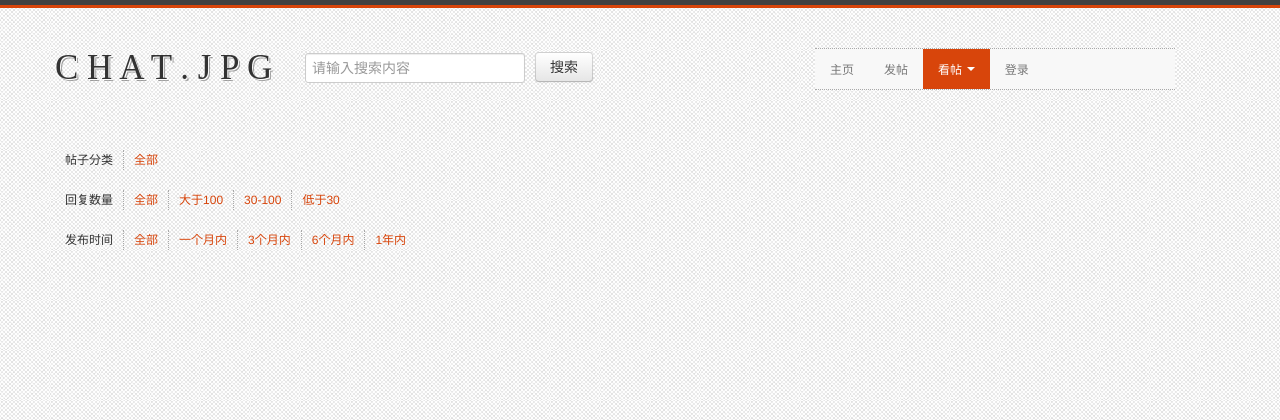
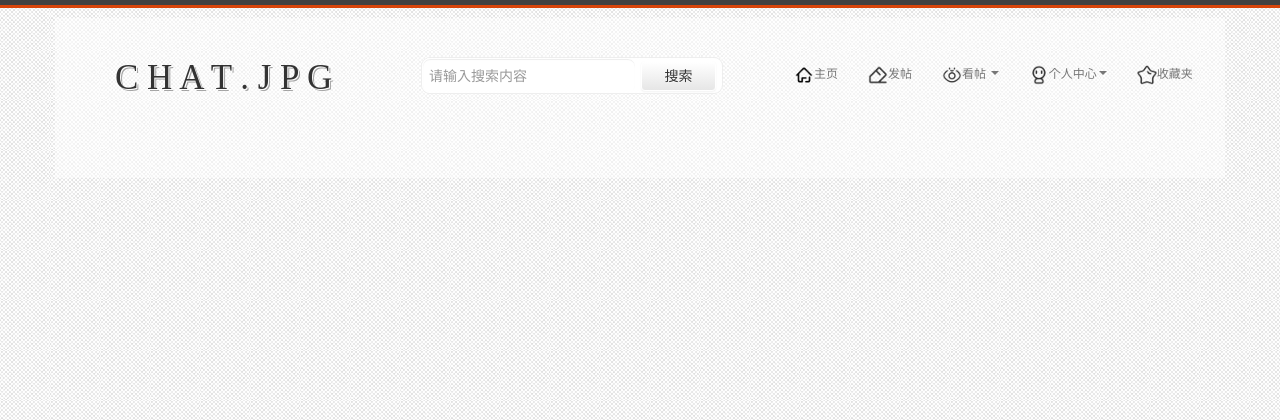
Before and after one commit to zshihang213/chat, a Django app: a page that uses templates/all.html in a window 1280 px wide. Shown: the top 420 px of the page. Run offline with Django 3.2, Linux system fonts and the light colour scheme; data that the repository does not hold is empty; some libraries are stand-ins or nearby versions.

Commit message:
导航栏修改

```diff
--- a/templates/all.html
+++ b/templates/all.html
@@ -42,49 +42,52 @@
 <div class="container main-container">
 
     <!-- logo，搜索框，导航栏 -->
-    <div class="row header">
-
+<div style="background-color: rgba(255,255,255,0.5);width: 100%;height: 20%;margin-bottom: 8px">
+    <div style="margin-left: 30px;margin-top: 10px;margin-bottom: 15px;">
     <!-- 左上角图片和logo -->
-        <div class="span5 logo" style="width: 250px">
+        <div class="span5 logo" style="width: 250px;">
             <h4 style="font-size: 35px;font-family:'Arial Rounded MT Bold';margin-right: 0px">C h a t . J P G</h4>
         </div>
 
         <!-- 搜索框-->
-        <form action="/all-0-0-0" method="post" style="margin-left: 0; width: 350px;" class="span5 logo navbar-form navbar-left">
+        <form action="/all-0-0-0" method="post" style="margin-left:5%; width: 300px;background-color: #ffffff;box-shadow:0 0 0 1px #eee;border-radius: 8px 8px 8px 8px;" class="span5 logo navbar-form navbar-left">
         {% csrf_token %}
         <div style="float: left;" class="form-group">
-                <input name="keys" type="text" class="form-control" placeholder="请输入搜索内容">
+            <input  name="keys" type="text" class="form-control" style="border-color: #ffffff;border-radius: 8px 8px 8px 8px;height: 25px;width: 200px;margin: 0 auto;position: relative;" placeholder="请输入搜索内容">
         </div>
-            <button style="margin-top: 4px; margin-left: 10px" type="submit" class="btn btn-default">搜索</button>
+        <button style="margin-top: 3px; margin-left: 5px;width: 75px;background-color: #FFFFFF;border-color: #FFFFFF" type="submit" class="btn btn-default">搜索</button>
         </form>
 
        <!-- 导航栏 -->
-        <div class="span7 navigation" style="width: 300px;float: right;margin-right: 50px;">
-            <div class="navbar hidden-phone" style="height: 40px;width: 360px;">
+        <div class="navbar hidden-phone" style="height: 10px;">
 
-                <ul class="nav">
-                    <li><a href="/home">主页</a></li>
-                    <li><a href="/publish">发帖</a></li>
-                    <li class="dropdown active">
-                        <a class="dropdown-toggle" data-toggle="dropdown" href="page-full-width.htm">看帖 <b
+            <ul class="nav" style="margin-top: 35px;margin-left: 5%;">
+                <li ><a href="/home"><img src="../static/img/home.png" style="height: 20px;width: 20px">主页</a></li>
+                <li><a href="/publish"><img src="../static/img/publish.png" style="height: 20px;width: 20px">发帖</a>&nbsp;</li>
+                <li class="dropdown">
+                    <a class="dropdown-toggle" data-toggle="dropdown" href="#"><img src="../static/img/scan.png" style="height: 20px;width: 20px">看帖 <b
                             class="caret"></b></a>
                     <ul class="dropdown-menu">
                         <li><a href="/all-0-0-0">全部帖子</a></li>
-                            <li><a href="/all-1-0-0">风景</a></li>
-                            <li><a href="/all-2-0-0">人物</a></li>
-                            <li><a href="/all-3-0-0">动物</a></li>
-                            <li><a href="/all-4-0-0">幻想</a></li>
+                        {% for kind in kinds %}
+                            <li><a href="/all-{{ kind.id }}-0-0">{{ kind.k_name }}</a></li>
+                        {% endfor %}
                     </ul>
                 </li>
-                    {% if uid %}
-                        <li><a href="/likes">收藏夹</a></li>
-                        <li><a href="/login">退出</a></li>
-                    {% else %}
-                        <li><a href="/login">登录</a></li>
-                    {% endif %}
+
+                <li class="dropdown">
+                    <a class="dropdown-toggle" data-toggle="dropdown"><img src="../static/img/self-inform.png" style="height: 20px;width: 20px">个人中心<b class="caret"></b></a>
+                    <ul class="dropdown-menu">
+                    <li><a href="/edit-pwd">修改密码</a></li>
+                        <li><a href="/edit-inform">修改个人信息</a></li>
                     </ul>
-
+                </li>
+                <li><a href="/likes"><img src="../static/img/likes.png" style="height: 20px;width: 20px">收藏夹</a></li>
+            </ul>
         </div>
+    </div>
+</div>
+ <!-- 导航栏结束 -->
 
             <!-- Mobile Nav -->
             <form action="#" id="mobile-nav" class="visible-phone">
```
Lines whose indentation alone changed are shown as unchanged.
